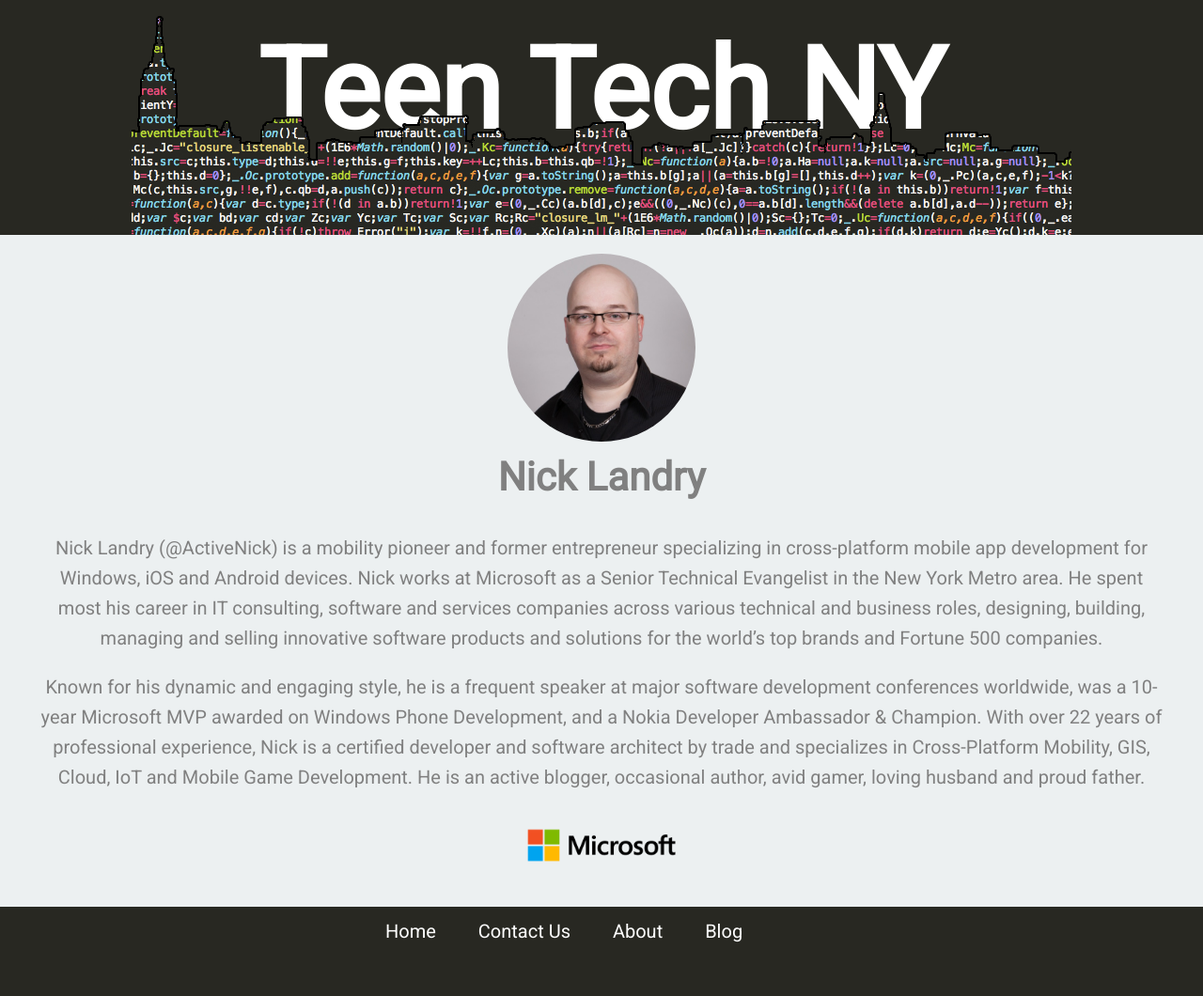
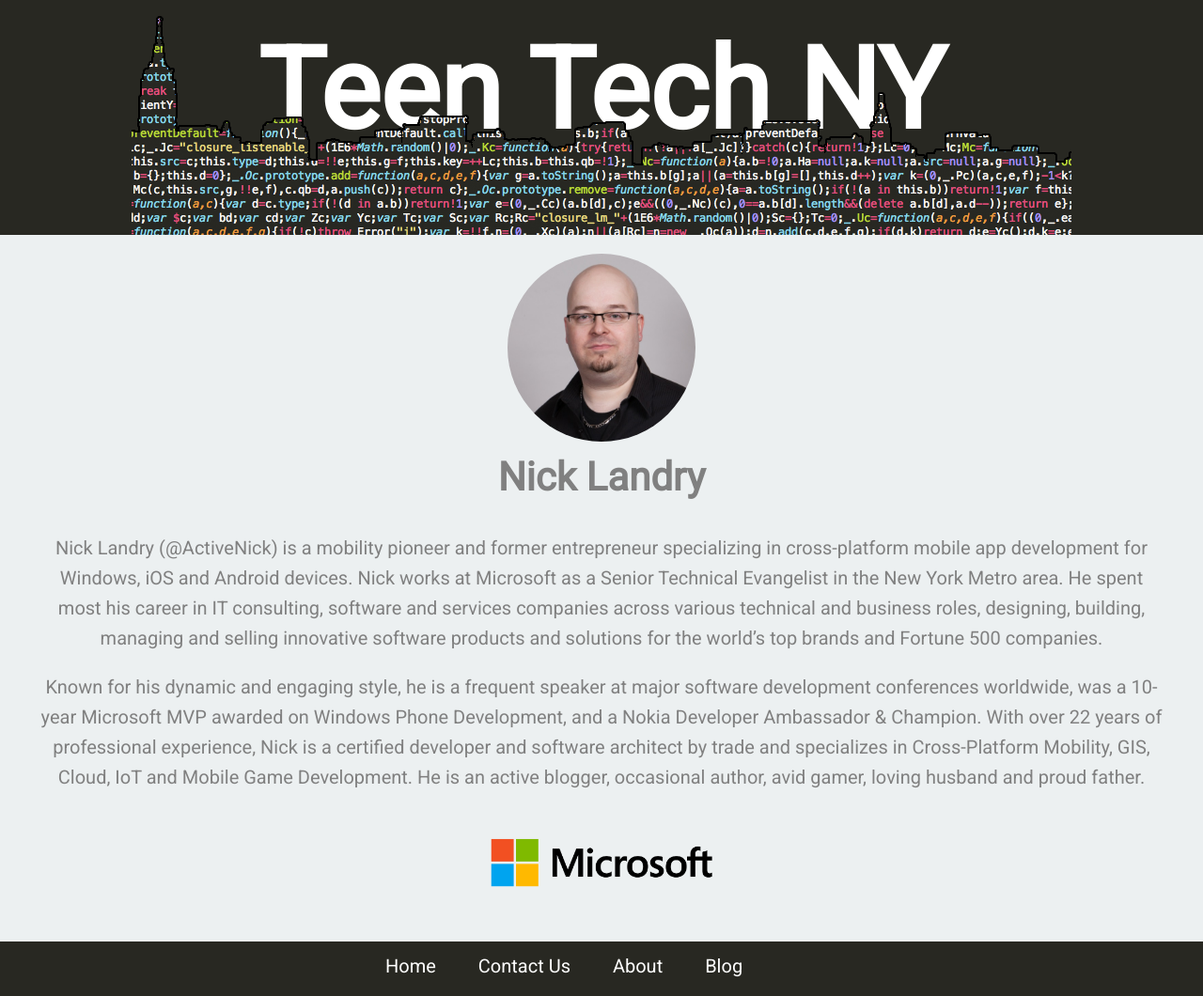
Before and after one commit to TeenTech/TeenTech.github.io, a Jekyll site: the page built from speakers/nick_landry.html, in a window 1280 px wide and 1060 px high. Shown: the whole window at 94% size. Built offline with Jekyll 4.4.1, drawn with Linux system fonts in a browser that asks for light colours.

Commit message:
Made Microsoft Logo Bigger

```diff
--- a/speakers/nick_landry.html
+++ b/speakers/nick_landry.html
@@ -7,4 +7,4 @@
 		<p> Nick Landry (@ActiveNick) is a mobility pioneer and former entrepreneur specializing in cross-platform mobile app development for Windows, iOS and Android devices. Nick works at Microsoft as a Senior Technical Evangelist in the New York Metro area. He spent most his career in IT consulting, software and services companies across various technical and business roles, designing, building, managing and selling innovative software products and solutions for the world’s top brands and Fortune 500 companies.</p>
 		<p>Known for his dynamic and engaging style, he is a frequent speaker at major software development conferences worldwide, was a 10-year Microsoft MVP awarded on Windows Phone Development, and a Nokia Developer Ambassador &amp; Champion. With over 22 years of professional experience, Nick is a certified developer and software architect by trade and specializes in Cross-Platform Mobility, GIS, Cloud, IoT and Mobile Game Development. He is an active blogger, occasional author, avid gamer, loving husband and proud father.</p>
 	</div>
-	<img class="indegogo" src="/images/microsoft/logo.png"  style="width: 200px;">
+	<img class="mirosoft" src="/images/microsoft/logo.png"  style="width: 300px;">
```
